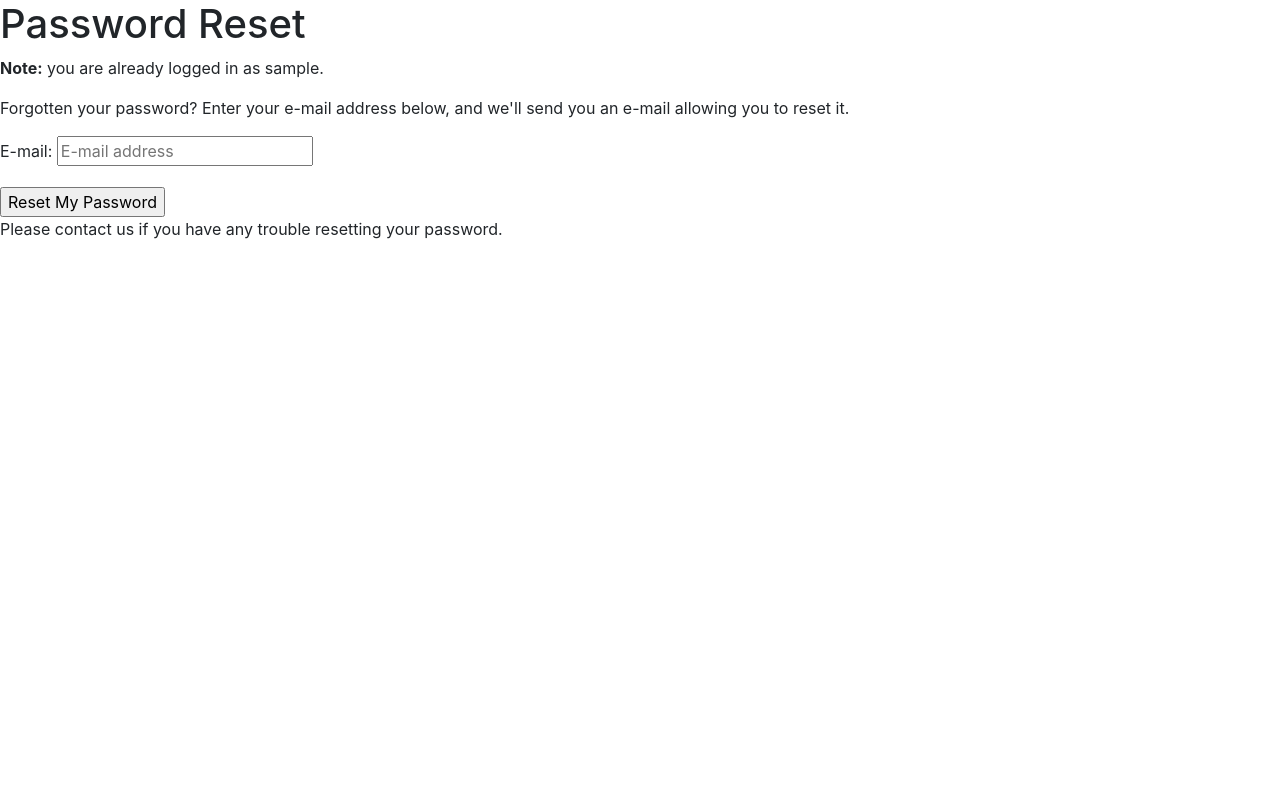
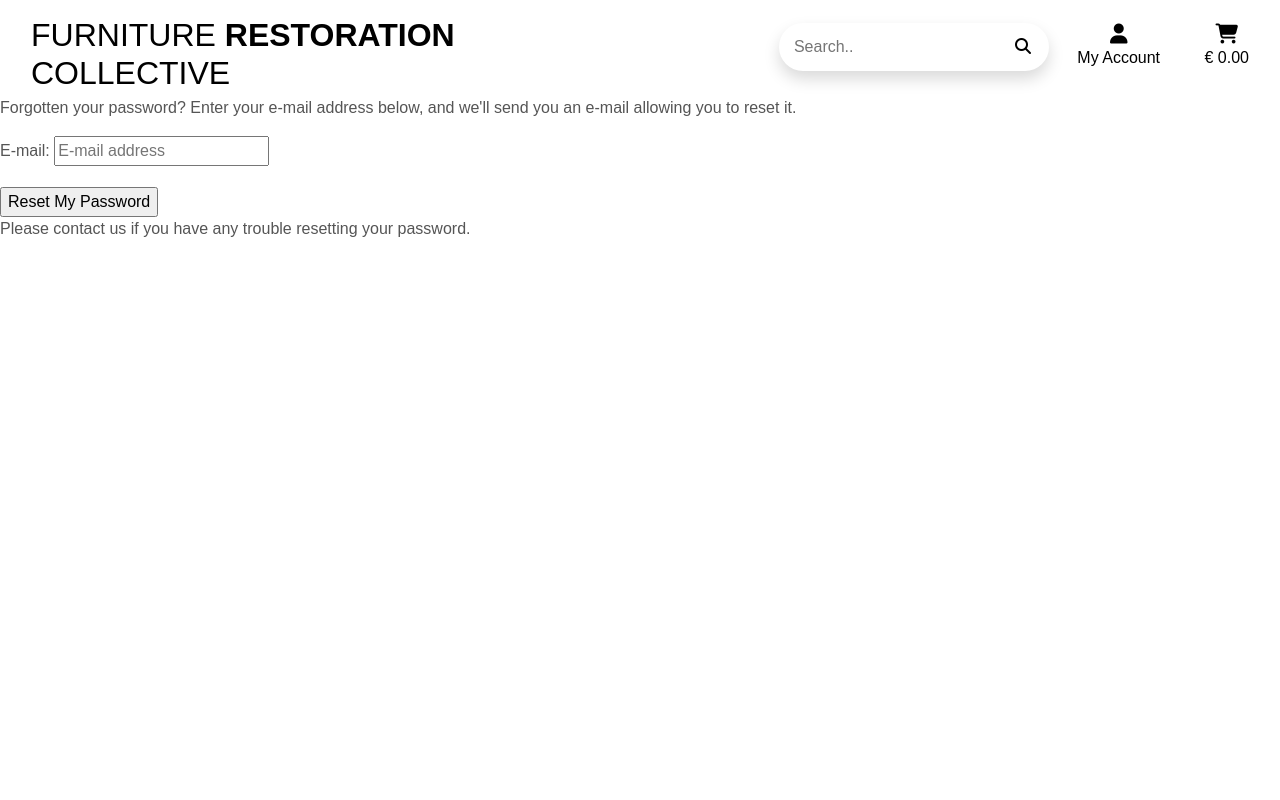
Before and after one commit to teresabowe/furniture-restoration-collective, a Django app: page /accounts/password/reset/ in a window 1280 px wide. Run offline with Django 3.2, Linux system fonts and the light colour scheme; the visitor is signed in with stand-in values (Sample User, id 1); some libraries are stand-ins or nearby versions.

Commit message:
feat: add navigation bar

```diff
--- a/furniture_restoration/settings.py
+++ b/furniture_restoration/settings.py
@@ -147,6 +147,10 @@ USE_TZ = True
 # https://docs.djangoproject.com/en/3.2/howto/static-files/
 
 STATIC_URL = '/static/'
+STATICFILES_DIRS = (os.path.join(BASE_DIR, 'static'),)
+
+MEDIA_URL = '/media/'
+MEDIA_ROOT = os.path.join(BASE_DIR, 'media')
 
 # Default primary key field type
 # https://docs.djangoproject.com/en/3.2/ref/settings/#default-auto-field
--- a/furniture_restoration/urls.py
+++ b/furniture_restoration/urls.py
@@ -15,9 +15,11 @@ Including another URLconf
 """
 from django.contrib import admin
 from django.urls import path, include
+from django.conf import settings
+from django.conf.urls.static import static
 
 urlpatterns = [
     path('admin/', admin.site.urls),
     path('accounts/', include('allauth.urls')),
     path('', include('home.urls')),
-]
+] + static(settings.MEDIA_URL, document_root=settings.MEDIA_ROOT)
--- /dev/null
+++ b/static/css/base.css
@@ -0,0 +1,55 @@
+html {
+    height: 100%;
+}
+
+ul {
+    margin-bottom: 0rem;
+}
+
+body {
+    background: url('') no-repeat center center fixed;
+    background-size: cover;
+    height: calc(100vh - 164px);
+    color: #555;
+    font-family: 'Poppins', sans-serif;
+}
+
+.logo-font {
+    text-transform: uppercase;
+}
+
+.main-logo-link {
+    width: fit-content;
+}
+
+.btn-link {
+    color: black;
+}
+
+.text-black {
+    color: #000 !important;
+}
+
+/* -------------------------------- Media Queries */
+
+/* Slightly larger container on xl screens */
+@media (min-width: 1200px) {
+  .container {
+    max-width: 80%;
+  }
+}
+
+/* fixed top navbar only on medium and up */
+@media (min-width: 992px) {
+    .fixed-top-desktop-only {
+        position: fixed;
+        top: 0;
+        right: 0;
+        left: 0;
+        z-index: 1030;
+    }
+
+    .header-container {
+        padding-top: 164px;
+    }
+}
--- a/templates/base.html
+++ b/templates/base.html
@@ -2,8 +2,8 @@
 
 <!doctype html>
 <html lang="en">
+
   <head>
-
     {% block meta %}
         <meta http-equiv="X-UA-Compatible" content="ie=edge">
         <meta charset="utf-8">
@@ -15,13 +15,15 @@
 
     {% block corecss %}
         <link rel="stylesheet" href="https://cdn.jsdelivr.net/npm/bootstrap@4.6.2/dist/css/bootstrap.min.css" integrity="sha384-xOolHFLEh07PJGoPkLv1IbcEPTNtaed2xpHsD9ESMhqIYd0nLMwNLD69Npy4HI+N" crossorigin="anonymous">
-
+        <link rel="stylesheet" href="https://fonts.googleapis.com/css?family=Lato&display=swap">
+        <link rel="stylesheet" href="{% static 'css/base.css' %}">
     {% endblock %}
 
     {% block extra_css %}
     {% endblock %}
 
     {% block corejs %}
+        <script src="https://kit.fontawesome.com/f87b736ead.js" crossorigin="anonymous"></script>
         <script src="https://cdn.jsdelivr.net/npm/jquery@3.5.1/dist/jquery.min.js" integrity="sha256-9/aliU8dGd2tb6OSsuzixeV4y/faTqgFtohetphbbj0=" crossorigin="anonymous"></script>
         <script src="https://cdn.jsdelivr.net/npm/popper.js@1.16.0/dist/umd/popper.min.js" integrity="sha384-Q6E9RHvbIyZFJoft+2mJbHaEWldlvI9IOYy5n3zV9zzTtmI3UksdQRVvoxMfooAo" crossorigin="anonymous"></script>
         <script src="https://stackpath.bootstrapcdn.com/bootstrap/4.4.1/js/bootstrap.min.js" integrity="sha384-wfSDF2E50Y2D1uUdj0O3uMBJnjuUD4Ih7YwaYd1iqfktj0Uod8GCExl3Og8ifwB6" crossorigin="anonymous"></script>
@@ -32,8 +34,68 @@
 
     <title>Furniture Restoration Collective {% block extra_title %}{% endblock %}</title>
   </head>
+
   <body>
-    <header class="container-fluid fixed-top"></header>
+    <header class="container-fluid fixed-top">
+        <div id="topnav" class="row bg-white pt-lg-2 d-none d-lg-flex">
+            <div class="col-12 col-lg-6 my-auto py-1 py-lg-0 text-center text-lg-left">
+                <a href="{% url 'home' %}" class="nav-link main-logo-link">
+                    <h2 class="logo-font text-black my-0">Furniture <strong>Restoration </strong>Collective</h2>
+                </a>
+            </div>
+
+            <div class="col-12 col-lg-6 my-auto py-1 py-lg-0">
+                <ul class="list-inline list-unstyled text-center text-lg-right">
+                    <li class="list-inline-item">
+                        <form method="GET" action="">
+                            <div class="p-1 small btn rounded-pill shadow mb-4">
+                                <div class="input-group ml-2">
+                                    <input type="search" placeholder="Search.." name="q" aria-describedby="button-addon1" class="border-0">
+                                    <div class="input-group-append">
+                                        <button id="button-addon1" type="submit" class="btn btn-link"><i class="fa fa-search"></i></button>
+                                    </div>
+                                </div>
+                            </div>
+                        </form>
+                    </li>
+                    <li class="list-inline-item dropdown">
+                        <a class="text-black nav-link" href="#" id="user-options" data-toggle="dropdown" aria-haspopup="true" aria-expanded="false">
+                            <div class="text-center">
+                                <div><i class="fas fa-user fa-lg"></i></div>
+                                <p class="my-0">My Account</p>
+                            </div>
+                        </a>
+                        <div class="dropdown-menu border-0" aria-labelledby="user-options">
+                            {% if request.user.is_authenticated %}
+                                {% if request.user.is_superuser %}
+                                    <a href="" class="dropdown-item">Product Management</a>
+                                {% endif %}
+                                <a href="" class="dropdown-item">My Profile</a>
+                                <a href="{% url 'account_logout' %}" class="dropdown-item">Logout</a>
+                            {% else %}
+                                <a href="{% url 'account_signup' %}" class="dropdown-item">Register</a>
+                                <a href="{% url 'account_login' %}" class="dropdown-item">Login</a>
+                            {% endif %}
+                        </div>
+                    </li>
+                    <li class="list-inline-item">
+                        <a class="{% if grand_total %}text-info font-weight-bold{% else %}text-black{% endif %} nav-link" href="">
+                            <div class="text-center">
+                                <div><i class="fa-solid fa-cart-shopping fa-lg"></i></div>
+                                <p class="my-0">&#8364;
+                                    {% if grand_total %}
+                                        ${{ grand_total|floatformat:2 }}
+                                    {% else %}
+                                        0.00
+                                    {% endif %}
+                                </p>
+                            </div>
+                        </a>
+                    </li>
+                </ul>
+            </div>
+        </div>
+    </header>
 
     {% if messages %}
         <div class="message-container"></div>
```
Also changed, not shown: home/templates/home/index.html (+9 -1 lines).
